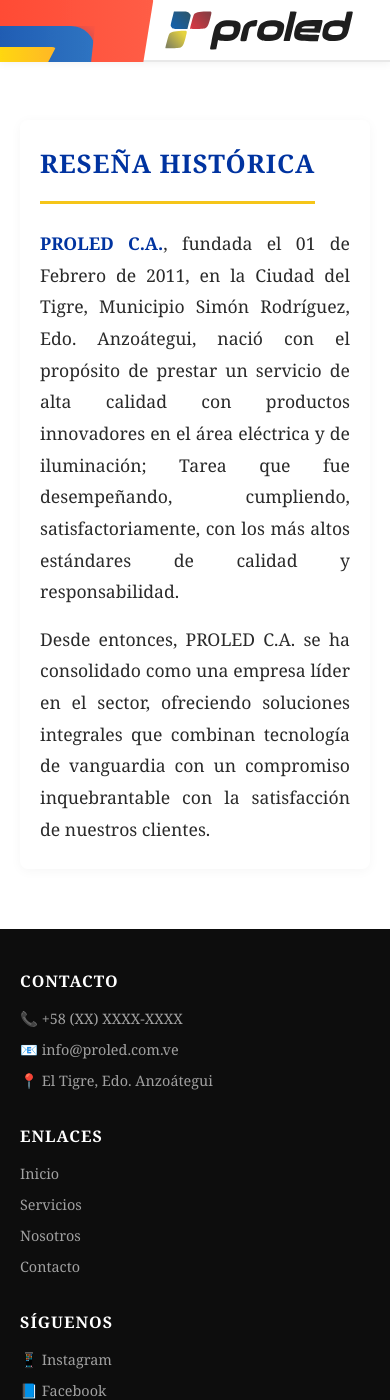
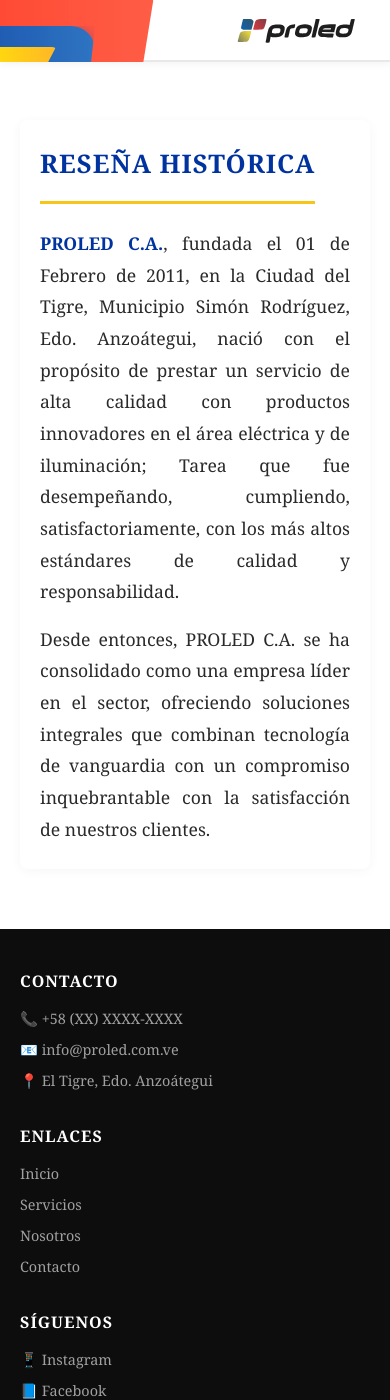
Before and after one commit to ing-nestorgomez/belorp, a Jekyll site: the page built from index.html, in a window 390 px wide and 1400 px high. Built offline with Jekyll 4.4.1, drawn with Linux system fonts in a browser that asks for light colours.

Commit message:
Change logo icon height from 40px to 25px

```diff
--- a/assets/css/styles.css
+++ b/assets/css/styles.css
@@ -343,7 +343,7 @@
   }
 
   .logo-icon img {
-    height: 40px;
+    height: 25px;
   }
 
   .historical-section {
```
